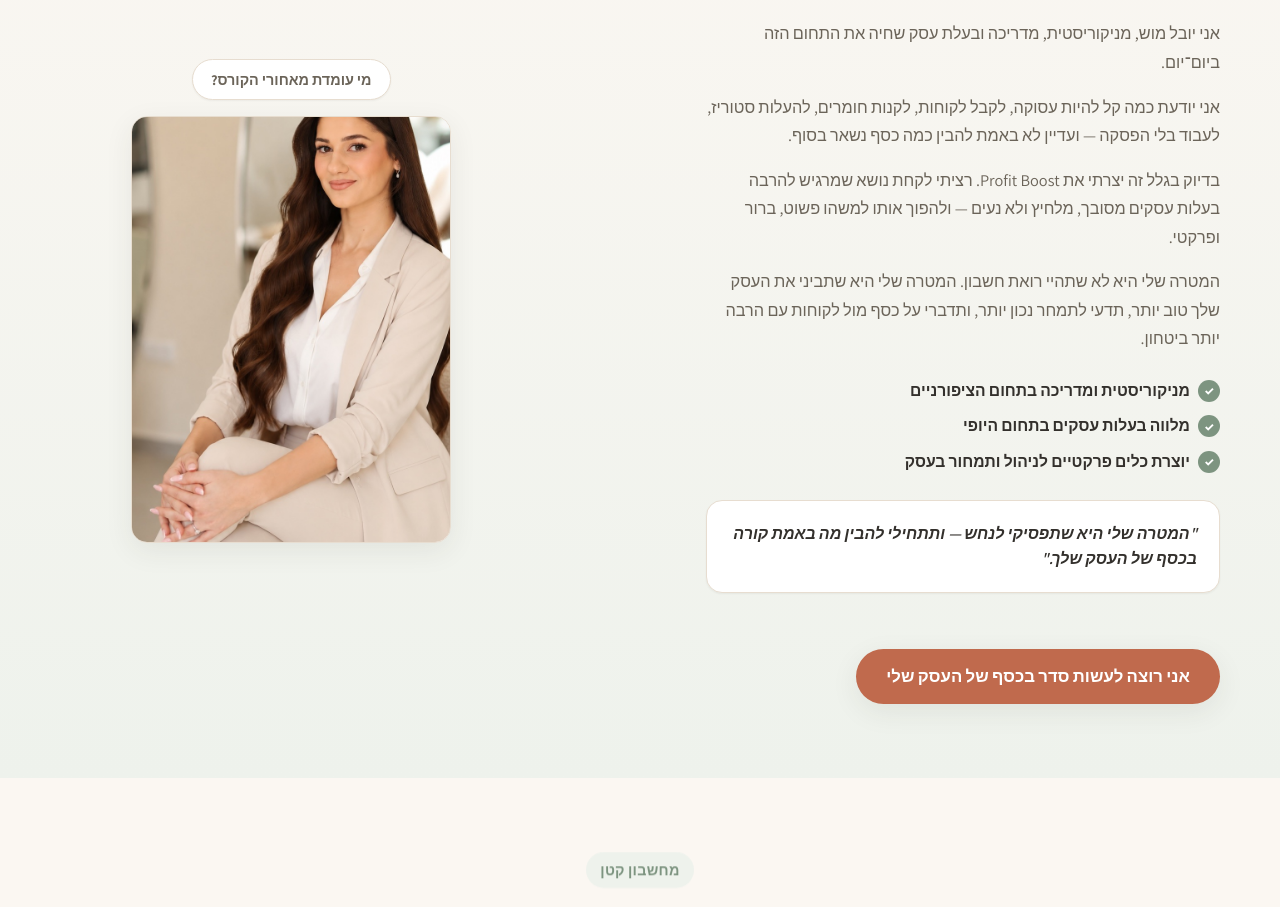
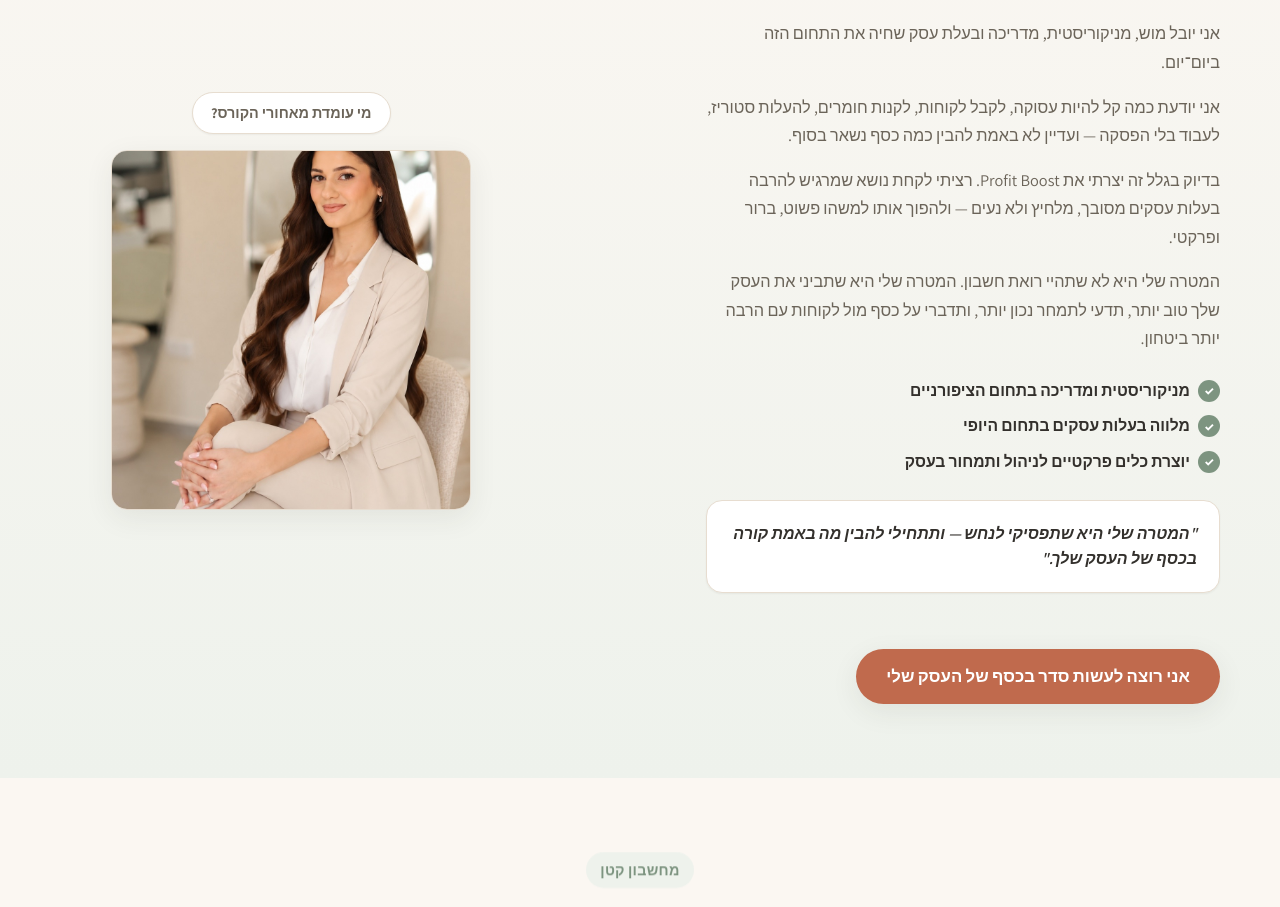
Before and after one commit to yuvalmosh13/profit-boost, a React (Vite) app: page / in a window 1280 px wide. Shown: the part 3750-4657 px from the top of the page. Built offline with nearby package versions, Linux system fonts and the light colour scheme.

Commit message:
Make About photo square (1:1) so Yuval is centered and not cropped
The photo is 1022x1022 (square) but the frame was 3:4, cropping the sides.
Match the frame to a 1:1 ratio + object-position center to show the full,
centered photo.

Co-Authored-By: Claude Haiku 4.5 <noreply@anthropic.com>

```diff
--- a/src/components/AboutYuval.css
+++ b/src/components/AboutYuval.css
@@ -37,8 +37,8 @@
 
 .about-yuval__portrait {
   width: 100%;
-  max-width: 340px;
-  aspect-ratio: 3 / 4;
+  max-width: 380px;
+  aspect-ratio: 1 / 1; /* matches the square photo → no cropping, fully centered */
   border-radius: var(--radius);
   overflow: hidden;
   box-shadow: var(--shadow-md);
@@ -50,7 +50,7 @@
   width: 100%;
   height: 100%;
   object-fit: cover;
-  object-position: center top;
+  object-position: center; /* keep her centered in the frame */
   display: block;
 }
 
@@ -145,7 +145,7 @@
   }
 
   .about-yuval__portrait {
-    max-width: 320px;
+    max-width: 360px;
   }
 
   .about-yuval__cta {
```
